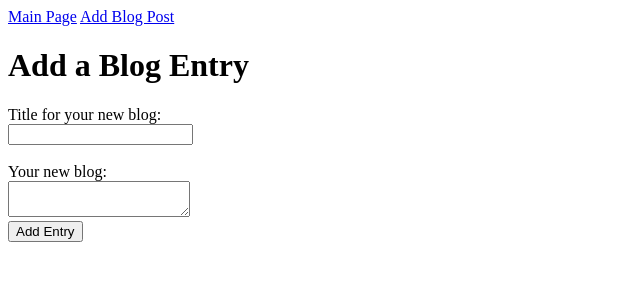
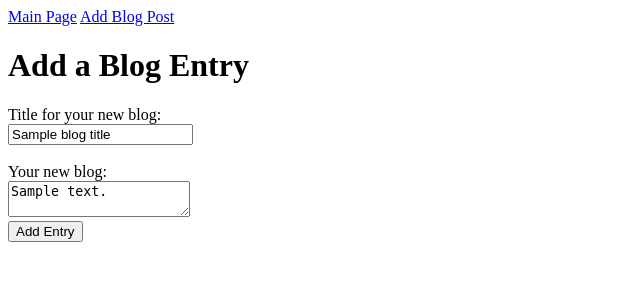
Before and after one commit to fabdi1/build-a-blog, a Flask app: template templates/new-post.html in a window 1280 px wide. Shown: the top 300 px of the page, without its empty margins (0-640 px from the left). Run offline with Flask 2, Linux system fonts and the light colour scheme; the template is opened without the code that fills it: most values are stand-ins (such as "Sample title", 1, 10 or a date in 2020).

```diff
--- a/templates/new-post.html
+++ b/templates/new-post.html
@@ -7,11 +7,11 @@
     <form method="POST", action="/newpost">
         <label for="title">Title for your new blog: </label>
     </br>
-            <input id="title" type="text" name='title' value="{{request.form['title']}}" />
+            <input id="title" type="text" name='title' value="{{blog_title}}" />
         </br>
         </br>
          <label for="body">Your new blog:</label><br>
-            <textarea id="body" name='body' value="{{request.form['body']}}" class="container"></textarea>
+            <textarea id="body" name='body' class="container">{{blog_content}}</textarea>
             <br>
             <input type="submit" value="Add Entry"/>
 
```
